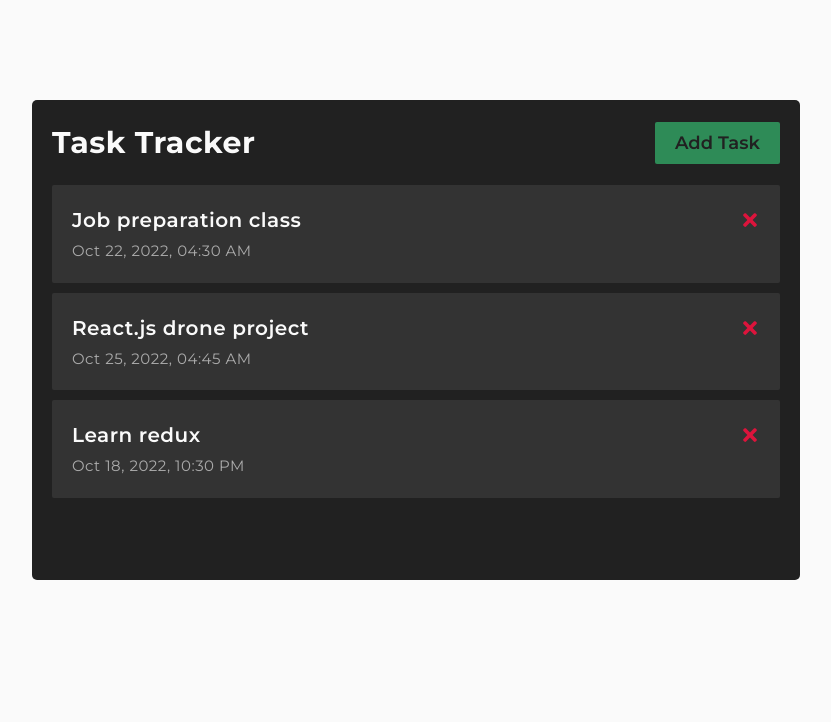
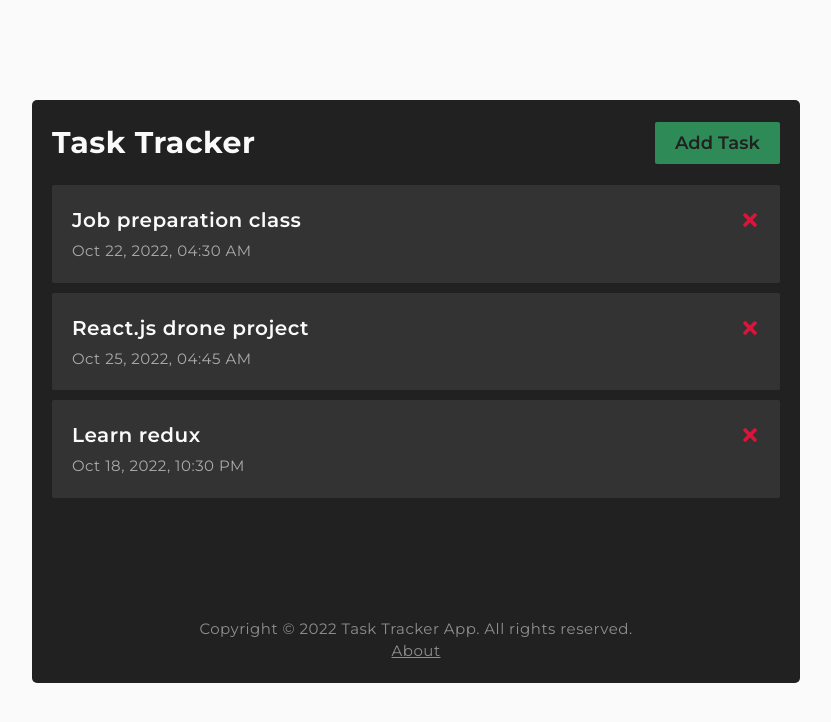
Before and after one commit to shohan-pherones/task-tracker-app, a React (Create React App) app: page / in a window 1280 px wide. Shown: the top 722 px of the page, without its empty margins (224-1055 px from the left). Built offline with nearby package versions, Linux system fonts and the light colour scheme; data requests are answered from the project's data file.

Commit message:
v0.1.0 wto router routes exl

```diff
--- a/package.json
+++ b/package.json
@@ -9,7 +9,6 @@
     "react": "^18.2.0",
     "react-dom": "^18.2.0",
     "react-icons": "^4.6.0",
-    "react-router-dom": "^6.4.2",
     "react-scripts": "5.0.1",
     "web-vitals": "^2.1.4"
   },
--- a/src/App.js
+++ b/src/App.js
@@ -2,6 +2,7 @@ import { useEffect, useState } from "react";
 import Header from "./components/Header";
 import Tasks from "./components/Tasks";
 import AddTask from "./components/AddTask";
+import Footer from "./components/Footer";
 
 const App = () => {
   const [showForm, setShowForm] = useState(false);
@@ -86,6 +87,7 @@ const App = () => {
         <Tasks tasks={tasks} onDelete={deleteTask} onToggle={toggleReminder} />
       )}
       {tasks.length === 0 && <p className="tasks-fallback">No tasks!</p>}
+      <Footer />
     </div>
   );
 };
--- /dev/null
+++ b/src/components/Footer.js
@@ -0,0 +1,10 @@
+const Footer = () => {
+  return (
+    <footer>
+      <p>Copyright &copy; 2022 Task Tracker App. All rights reserved.</p>
+      <a href="/about">About</a>
+    </footer>
+  );
+};
+
+export default Footer;
--- a/src/index.css
+++ b/src/index.css
@@ -14,8 +14,6 @@
   padding: 0;
   border: none;
   outline: none;
-  list-style: none;
-  text-decoration: none;
   box-sizing: border-box;
 }
 
@@ -185,6 +183,17 @@ input[type="checkbox"] {
   padding: 2rem;
 }
 
+footer {
+  padding-top: 10rem;
+  font-size: 1.5rem;
+  text-align: center;
+  opacity: 0.5;
+}
+
+footer a {
+  color: inherit;
+}
+
 @media screen and (max-width: 768px) {
   html {
     font-size: 50%;
```
Also changed, not shown: src/components/About.js (added, +11 -0 lines), 1 other file (tests, documents, lock files or other folders).
